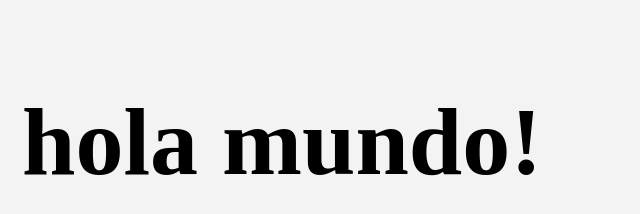
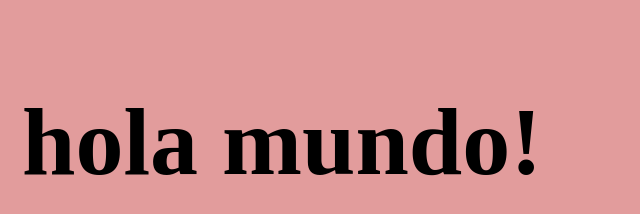
Before and after one commit to joselveas/JLV-PDA-UCEN2023, a plain HTML site: page index.html in a window 1280 px wide. Shown: the whole page, without its empty margins (0-640 px from the left). Drawn offline with Linux system fonts and the light colour scheme.

Commit message:
asfddfgh

```diff
--- a/style.css
+++ b/style.css
@@ -1,5 +1,5 @@
 body{
-    background: rgb(243, 243, 243);
+    background: rgb(226, 156, 156);
     font-size: 3em;
     margin: 12px;
     font-variant: initial;
```
